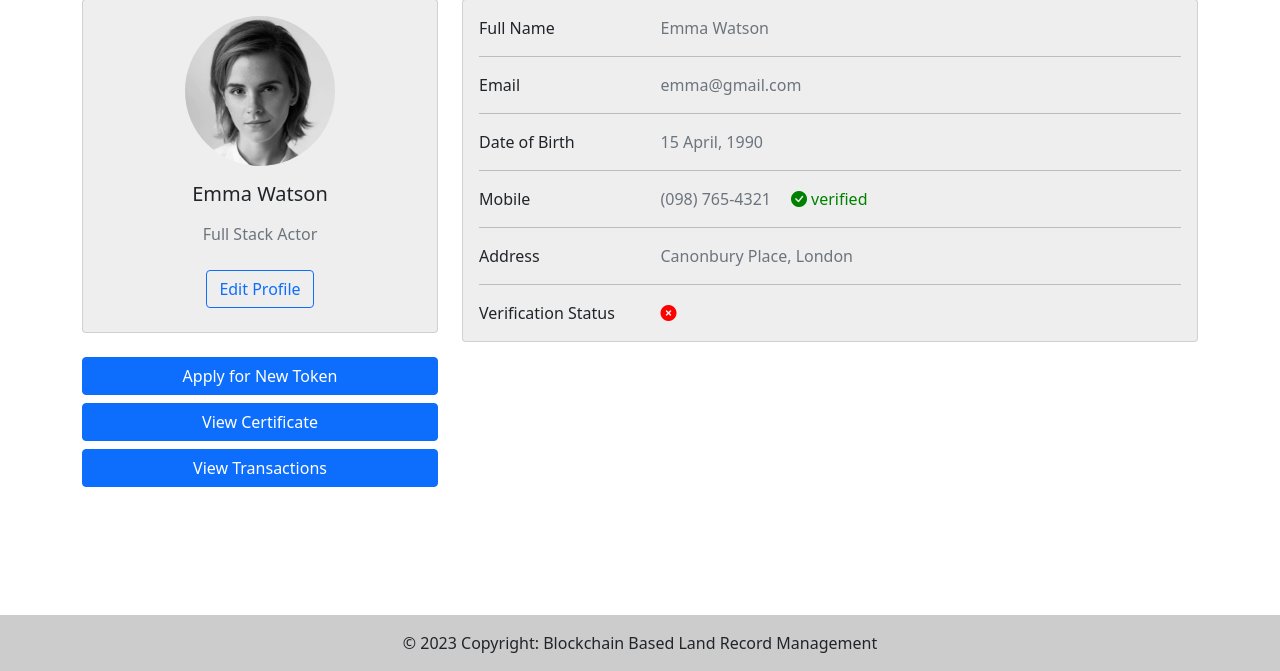
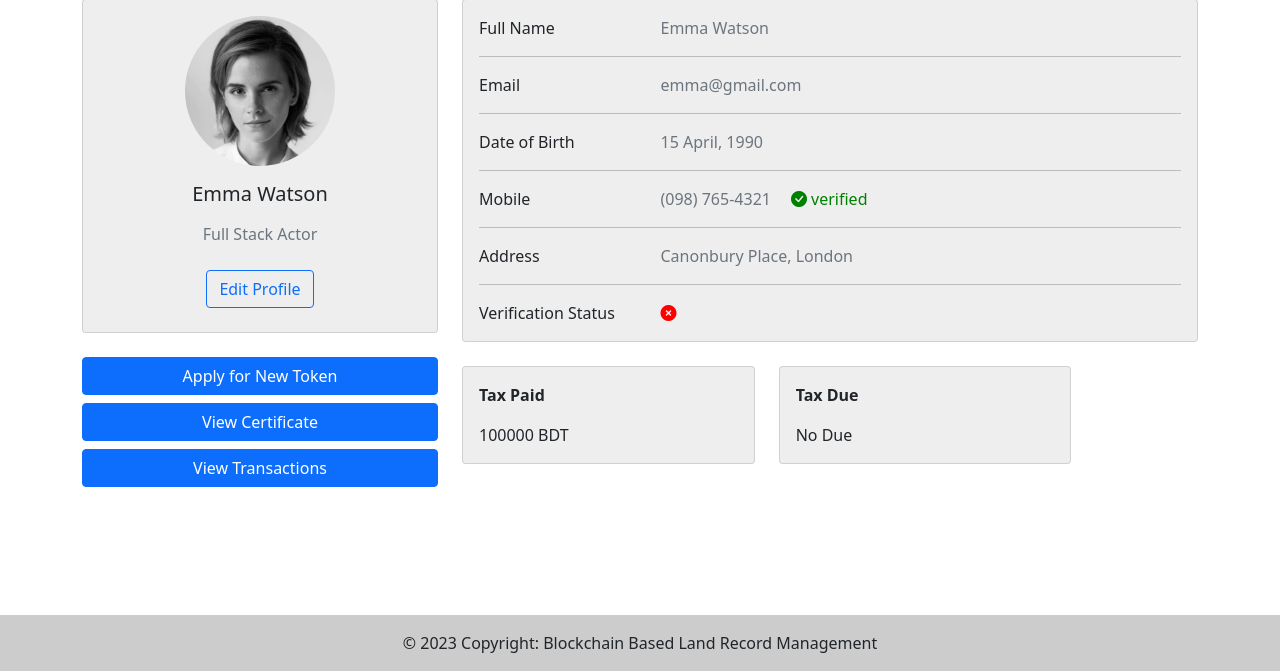
Before and after one commit to Mahdi3M/BLRM, a PHP site: page /user_profile.php in a window 1280 px wide. Shown: the part 129-800 px from the top of the page. Run offline with PHP 8.4, Linux system fonts and the light colour scheme; some libraries are stand-ins or nearby versions.

Commit message:
Update user_profile.php

```diff
--- a/user_profile.php
+++ b/user_profile.php
@@ -143,6 +143,55 @@
                             </div>
                         </div>
                     </div>
+
+
+                    <div class="row">
+                        <div class="col-md-5">
+                            <div class="card mb-4 halkagrey">
+                                <div class="card-body">
+
+                                    <div class="row">
+                                        <div class="col-sm-9">
+                                            <p class="mb-0"><b>Tax Paid</b></p>
+                                        </div>
+                                    </div>
+                                    <!-- <hr> -->
+                                    <p></p>
+
+                                    <div class="row">
+                                        <div class="col-sm-9">
+                                            <p class="mb-0">100000 BDT</p>
+                                        </div>
+                                    </div>
+
+                                </div>
+                            </div>
+                        </div>
+                        <div class="col-md-5">
+                            <div class="card mb-4 halkagrey">
+                                <div class="card-body">
+
+                                    <div class="row">
+                                        <div class="col-sm-9">
+                                            <p class="mb-0"><b>Tax Due</b></p>
+                                        </div>
+                                    </div>
+                                    <!-- <hr> -->
+                                    <p></p>
+
+                                    <div class="row">
+                                        <div class="col-sm-9">
+                                            <p class="mb-0">No Due</p>
+                                        </div>
+                                    </div>
+
+                                </div>
+                            </div>
+                        </div>
+                    </div>
+
+
+
                     <!-- <div class="row">
                         <div class="col-md-6">
                             <div class="card mb-4 mb-md-0 halkagrey">
@@ -199,8 +248,9 @@
                                     </div>
                                 </div>
                             </div>
-                        </div> -->
-                    </div>
+                        </div>
+                    </div> -->
+
                 </div>
             </div>
         </div>
```
